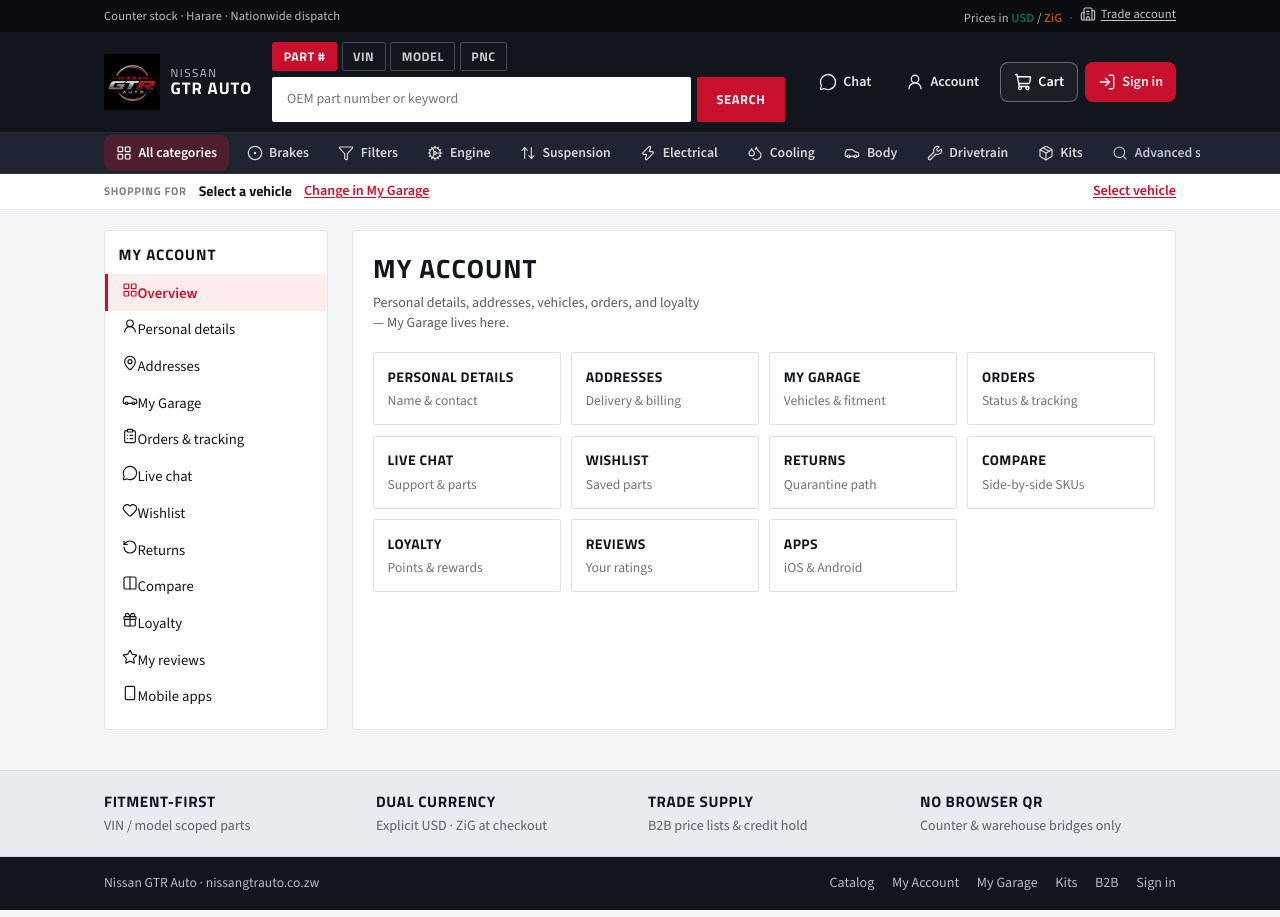
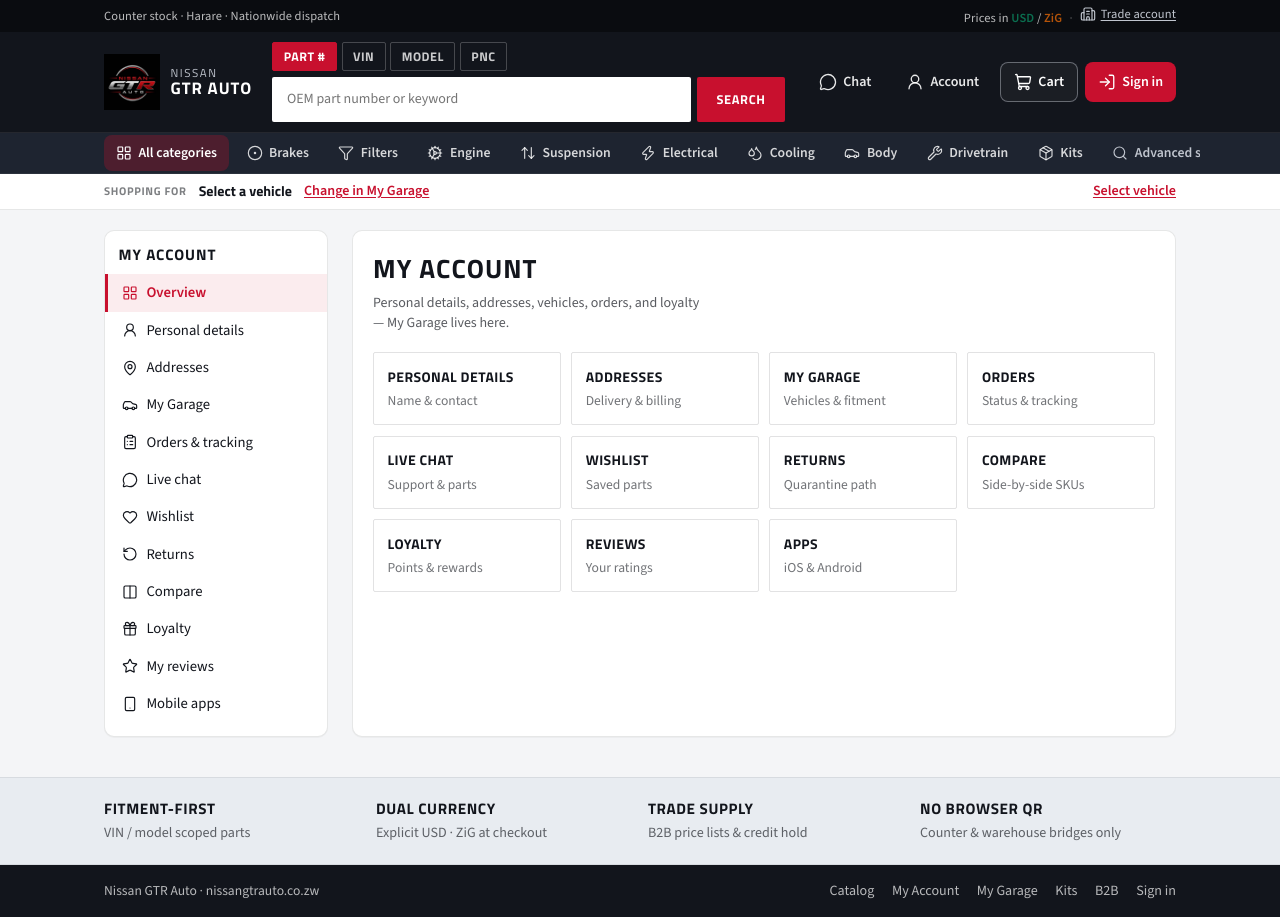
Before and after one commit to Vanguduza/Nissan-Gtr-Auto, a Next.js app in the folder apps/web/: page /account in a window 1280 px wide. Built offline with nearby package versions, Linux system fonts and the light colour scheme; no server answers.

Commit message:
auto-sync: 2026-07-25 09:36:09

```diff
--- a/apps/web/components/account.module.css
+++ b/apps/web/components/account.module.css
@@ -16,9 +16,10 @@
 .nav {
   background: #fff;
   border: 1px solid rgba(18, 21, 28, 0.1);
-  border-radius: 2px;
+  border-radius: 10px;
   padding: 0.85rem 0;
   height: fit-content;
+  box-shadow: 0 1px 0 rgba(18, 21, 28, 0.03);
 }
 
 .navTitle {
@@ -38,10 +39,13 @@
 
 .navLink,
 .navLinkActive {
-  display: block;
-  padding: 0.45rem 0.85rem;
+  display: flex;
+  align-items: center;
+  gap: 0.55rem;
+  padding: 0.5rem 0.85rem;
   font-size: 0.92rem;
   border-left: 3px solid transparent;
+  transition: background var(--gtr-hover), color var(--gtr-hover);
 }
 
 .navLink:hover {
@@ -58,12 +62,16 @@
 .panel {
   background: #fff;
   border: 1px solid rgba(18, 21, 28, 0.1);
-  border-radius: 2px;
+  border-radius: 10px;
   padding: 1.15rem 1.25rem 1.5rem;
+  box-shadow: 0 1px 0 rgba(18, 21, 28, 0.03);
 }
 
 .title {
   margin: 0 0 0.35rem;
+  display: flex;
+  align-items: center;
+  gap: 0.55rem;
   font-family: var(--font-display);
   font-size: 1.65rem;
   font-weight: 700;
```
